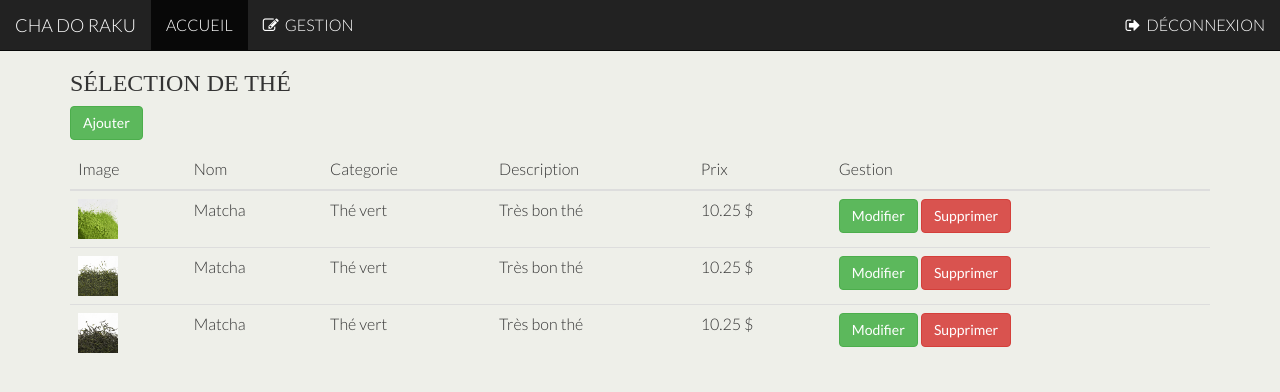
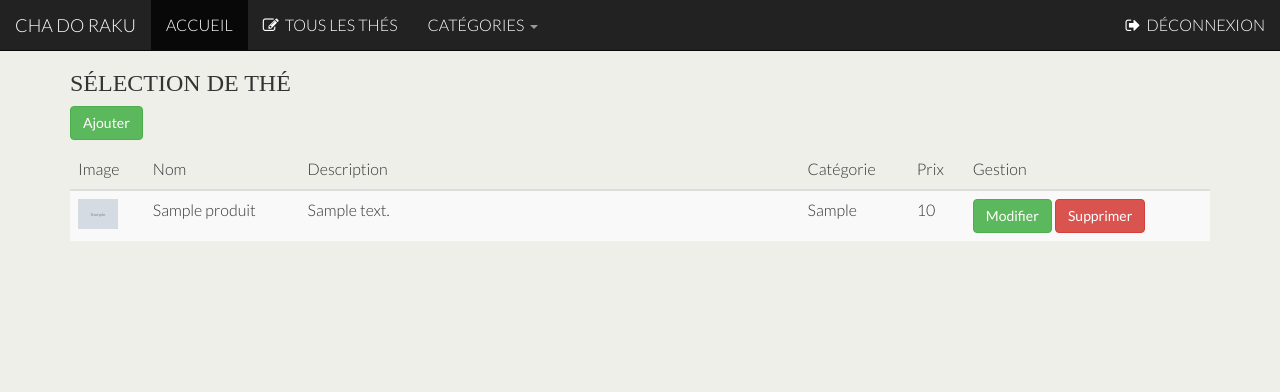
Before and after one commit to Emilia-Pascu/ChadorakuPhp, a PHP site: page /php/gestion.php in a window 1280 px wide. Shown: the top 392 px of the page. Run offline with PHP 8.4, Linux system fonts and the light colour scheme; tables that the repository leaves empty hold one stand-in row (values such as "Sample post"); grey boxes marked "Sample" are stand-in pictures; some web fonts are replaced.

Commit message:
lister admin, supprimer

```diff
--- a/css/style.css
+++ b/css/style.css
@@ -296,10 +296,9 @@ td {
     background-color: transparent;
 }
 
-.grey{
+.grey {
     background-color: grey;
 }
-
 
 #image {
     height: 36px;
@@ -308,3 +307,13 @@ td {
     vertical-align: middle;
     font-size: 16px;
 }
+
+.descrip {
+    width: 500px;
+}
+
+table,
+td,
+th {
+    vertical-align: middle;
+}
--- a/js/script.js
+++ b/js/script.js
@@ -1,3 +1,35 @@
+$(document).ready(function() {
+    $('#menuCategorie li a').click(function() {
+        var valueCategorie = $(this).text();
+        sendForm(valueCategorie);
+        // window.location.href = "index.php?categorie=" + valueCategorie;
+        $('#dropCategorie').html(valueCategorie + ' <span class="caret"></span>');
+
+    });
+
+
+    $('#menuCategorieAdmin li a').click(function() {
+        var valueCategorieAdmin = $(this).text();
+        sendForm(valueCategorieAdmin);
+        // window.location.href = "indexAdmin.php?categorie=" + valueCategorieAdmin;
+        $('#dropCategorieAdmin').html(valueCategorieAdmin + ' <span class="caret"></span>');
+
+    });
+
+    $('#menuGestion li a').click(function() {
+        var valueGestion = $(this).text();
+        // alert(valueGestion);
+        $('#dropGestion').html(valueGestion + ' <span class="caret"></span>');
+    });
+
+
+});
+
+function sendForm(categorie) {
+    $("#inputCategorie").val(categorie);
+    $('#formAction').submit();
+}
+
 /*function verifierSess() {
     var monCompte = document.getElementById("monCompte");
     var gestion = document.getElementById("gestion");
--- a/layout/headerAdmin.php
+++ b/layout/headerAdmin.php
@@ -29,7 +29,16 @@
         <div class="navbar-collapse collapse">
             <ul class="nav navbar-nav">
                 <li class="active"><a href="../index.php">ACCUEIL</a></li>
-                <li id="gestion"><a href="gestion.php"><i class="fa fa-pencil-square-o" aria-hidden="true"></i>&nbsp; GESTION</a></li>
+                <li id="gestion"><a href="gestion.php"><i class="fa fa-pencil-square-o" aria-hidden="true"></i>&nbsp; TOUS LES THÉS</a></li>
+                <li class="dropdown" >
+                    <a class="dropdown-toggle" data-toggle="dropdown" id="dropCategorieAdmin" href="#">CATÉGORIES <span class="caret"></span></a>
+                    <ul class="dropdown-menu" id="menuCategorieAdmin">
+                        <li><a href="#">Matcha</a></li>
+                        <li><a href="#">Sencha</a></li>
+                        <li><a href="#">Gyokuro</a></li>
+                        <li><a href="#">Hojicha</a></li>
+                    </ul>
+                </li>
             </ul>
             <ul class="nav navbar-nav navbar-right">
                 <li><a href="#" id="verifSess"><?php echo (isset($_SESSION["SESS_courriel"]) ? $_SESSION["SESS_courriel"] : ''); ?></a></li>
--- a/php/gestion.php
+++ b/php/gestion.php
@@ -3,6 +3,12 @@
     require_once("../BD/connexion.inc.php");
     require '../layout/headerAdmin.php';
 ?>
+
+<form id= "formAction" name= "formAction"  action= "" method="POST">
+    <input type="hidden" value="" id="inputCategorie" name="categorie">
+    <input type="hidden" value="lister" name="action">
+</form>
+
     <div class="container">
         <div class="row">
             <h3 class="tpad">Sélection de thé</h3>
@@ -11,58 +17,43 @@
             <p>
                 <a href="ajouterThe.php" class="btn btn-success">Ajouter</a>
             </p>
-            <table class="table">
-                <thead>
-                    <tr>
-                        <th>Image</th>
-                        <th>Nom</th>
-                        <th>Categorie</th>
-                        <th>Description</th>
-                        <th>Prix</th>
-                        <th>Gestion</th>
-                    </tr>
-                </thead>
-                <tbody>
-                    <tr>
-                        <td><img src="../images/matcha.jpg" width="40"></td>
-                        <td>Matcha</td>
-                        <td>Thé vert</td>
-                        <td>Très bon thé</td>
-                        <td>10.25 $</td>
-                        <td>
-                            <a class="btn btn-success" href="modifierThe.html">Modifier</a>
-                            <a class="btn btn-danger" href="supprimerThe.html">Supprimer</a>
-                        </td>
-                    </tr>
-                    <tr>
-                        <td><img src="../images/sencha.jpg" width="40"></td>
-                        <td>Matcha</td>
-                        <td>Thé vert</td>
-                        <td>Très bon thé</td>
-                        <td>10.25 $</td>
-                        <td>
-                            <a class="btn btn-success" href="modifierThe.html">Modifier</a>
-                            <a class="btn btn-danger" href="supprimerThe.html">Supprimer</a>
-                        </td>
-                    </tr>
-                    <tr>
-                        <td><img src="../images/gyokuro.jpg" width="40"></td>
-                        <td>Matcha</td>
-                        <td>Thé vert</td>
-                        <td>Très bon thé</td>
-                        <td>10.25 $</td>
-                        <td>
-                            <a class="btn btn-success" href="modifierThe.html">Modifier</a>
-                            <a class="btn btn-danger" href="supprimerThe.html">Supprimer</a>
-                        </td>
-                    </tr>
-                </tbody>
-            </table>
+
+             <?php
+        global $connexion;
+        $rep = "";
+        if(!empty($_POST)){
+            $categorie = $_REQUEST['categorie'];
+            $requete="SELECT * FROM produit WHERE categorie = '".$categorie."'";
+        }else{
+            $requete="SELECT * FROM produit ORDER BY idProduit DESC";
+        }
+        $rep.="<table class='table table-striped'>";
+        $rep.="<thead><tr><th>Image</th><th>Nom</th><th class='descrip'>Description</th><th>Catégorie</th><th>Prix</th><th>Gestion</th></tr></thead><tbody>";
+        $dossier="../pochette/";
+        try{
+            $listeFilms=mysqli_query($connexion,$requete);
+            while($ligne=mysqli_fetch_object($listeFilms)){
+                $rep.="<tr><td><img src='".$dossier.$ligne->image."' width='40'></td><td><span>".$ligne->nom."</span></td><td class='descrip'>".$ligne->description."</td><td>".$ligne->categorie."</td><td>".$ligne->prix."</td>";
+                $rep.='<td>'.'<a class="btn btn-success" href="modifier.php?idProduit='.$ligne->idProduit.'">Modifier</a>'.' ';
+                $rep.='<a class="btn btn-danger" href="supprimer.php?idProduit='.$ligne->idProduit.'">Supprimer</a>'.'</td></tr>';
+            }
+            mysqli_free_result($listeFilms);
+        }catch (Exception $e){
+            echo "Probleme pour lister";
+        }finally {
+            $rep.="</tbody></table>";
+            echo $rep;
+        }
+        @mysqli_close($connexion);
+        ?>
+
         </div>
     </div>
-    <script>
-
-    </script>
+      <script>
+            var categorie = "<?php echo (!empty($_POST) ? $categorie : 'CATÉGORIES'); ?>";
+            categorie += ' <span class="caret"></span>';
+            document.getElementById("dropCategorieAdmin").innerHTML = categorie;
+        </script>
 </body>
 
 </html>
```
Also changed, not shown: php/supprimer.php (added, +47 -0 lines), pochette/103c04b62fdc60904ebc32065821e6bef928ab9e.jpg (added).
